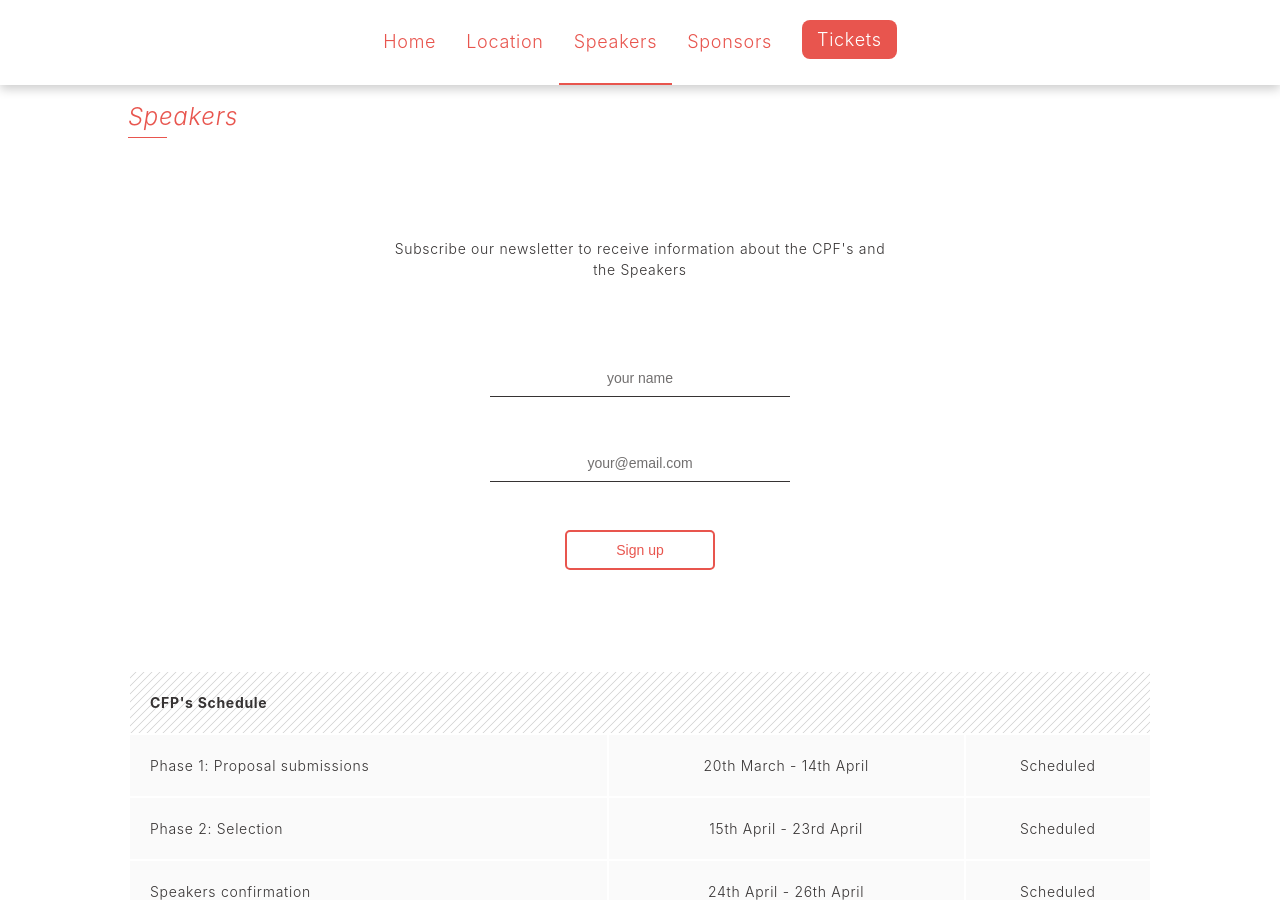
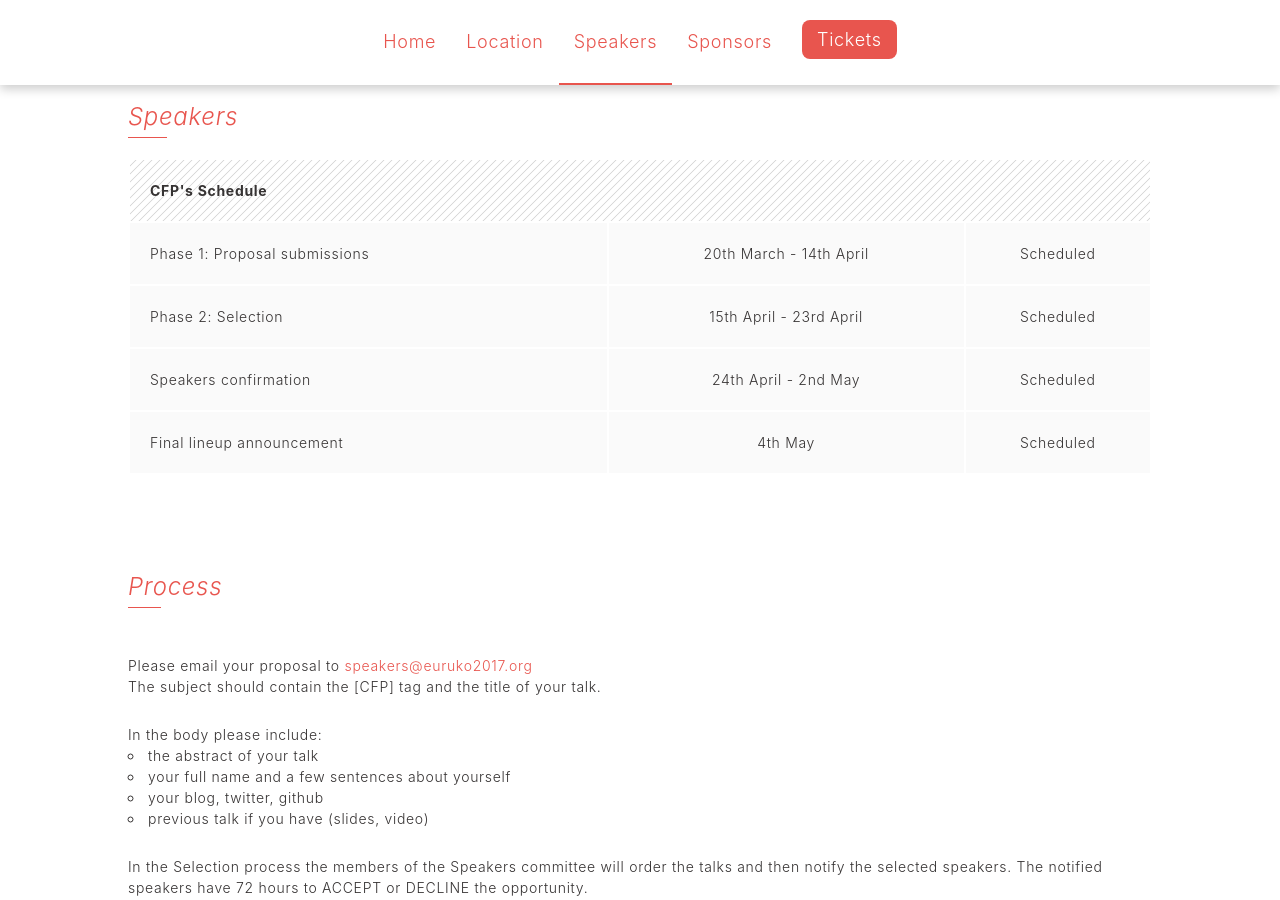
Before and after one commit to euruko/euruko2017.github.io, a Jekyll site: the page built from speakers.html, in a window 1280 px wide and 900 px high. Built offline with Jekyll 4.4.1, drawn with Linux system fonts in a browser that asks for light colours; some of the changed text lies outside the part shown.

Commit message:
Add CFP process and guidelines (#38)

```diff
--- a/_sass/speakers.scss
+++ b/_sass/speakers.scss
@@ -18,8 +18,8 @@
   margin-bottom: 100px;
 }
 
-.section-speakers__cfp-schedule {
-  margin-bottom: 100px;
+.section-speakers__cfp-requirements {
+  list-style: circle inside;
 }
 
 .speaker {
--- a/speakers.html
+++ b/speakers.html
@@ -7,12 +7,8 @@
 <section class="section-speakers">
   <div class="section-container section-container--full">
     <h2 class="section__title">Speakers</h2>
-    <div class="section-speakers__message">
-      Subscribe our newsletter to receive information about the CPF's and the Speakers
-    </div>
-    {% include subscription-form.html %}
     <div class="table-wrapper">
-      <table class="section-speakers__cfp-schedule">
+      <table>
         <thead>
           <tr>
             <th colspan="3">CFP's Schedule</th>
@@ -31,17 +27,57 @@
           </tr>
           <tr>
             <td>Speakers confirmation</td>
-            <td>24th April - 26th April</td>
+            <td>24th April - 2nd May</td>
             <td>Scheduled</td>
           </tr>
           <tr>
             <td>Final lineup announcement</td>
-            <td>2nd May</td>
+            <td>4th May</td>
             <td>Scheduled</td>
           </tr>
         </tbody>
       </table>
     </div>
+  </div>
+
+  <div class="section-container section-container--full">
+    <h2 class="section__title">Process</h2>
+    <p>
+      Please email your proposal to <a href="mailto:speakers@euruko2017.org">speakers@euruko2017.org</a><br/>
+      The subject should contain the [CFP] tag and the title of your talk.
+    </p>
+
+    <p>
+      In the body please include:
+      <ul class="section-speakers__cfp-requirements">
+        <li>the abstract of your talk</li>
+        <li>your full name and a few sentences about yourself</li>
+        <li>your blog, twitter, github</li>
+        <li>previous talk if you have (slides, video)</li>
+      </ul>
+    </p>
+
+    <p>
+      In the Selection process the members of the Speakers committee will order the talks and then notify the selected speakers. The notified speakers have 72 hours to ACCEPT or DECLINE the opportunity.<br/>
+      If a speaker declines, the submitter of the next proposal will be contacted.
+    </p>
+  </div>
+
+  <div class="section-container section-container--full">
+    <h2 class="section__title">Selection guidelines</h2>
+    <p>
+      The proposals must follow our <a href="http://berlincodeofconduct.org">code of conduct</a>. Offensive or spamming submissions will not be tolerated. Proposals promoting a product, a company or a service will be discarded.
+    </p>
+    <p>
+      The decision of the proposals will be neutral and strive for being unbiased (irrespective of  gender, race, domain etc.). However the speakers committee reserves the right to reject speakers who spread hate speech, racism or other extremist views.
+    </p>
+  </div>
+
+  <div class="section-container section-container--full">
+    <div class="section-speakers__message">
+      Subscribe our newsletter to receive information about the CFP's and the Speakers
+    </div>
+    {% include subscription-form.html %}
 
     <div class="speakers-container">
       <div class="speaker">
```
